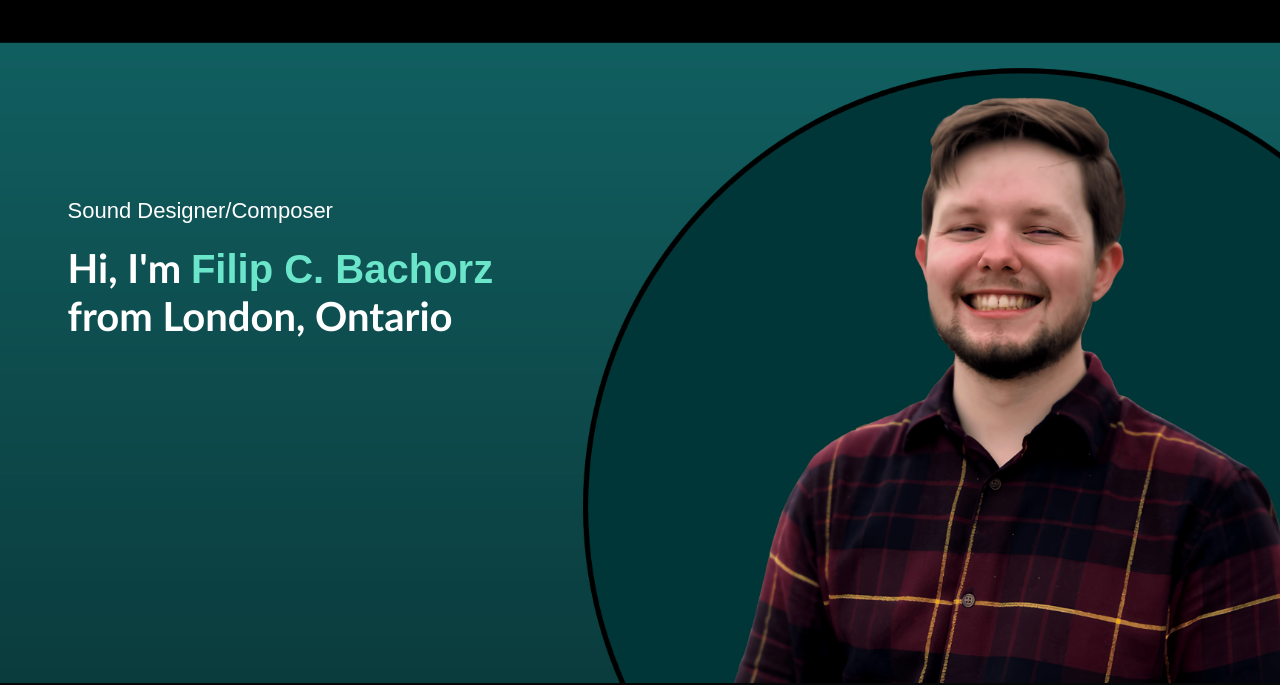
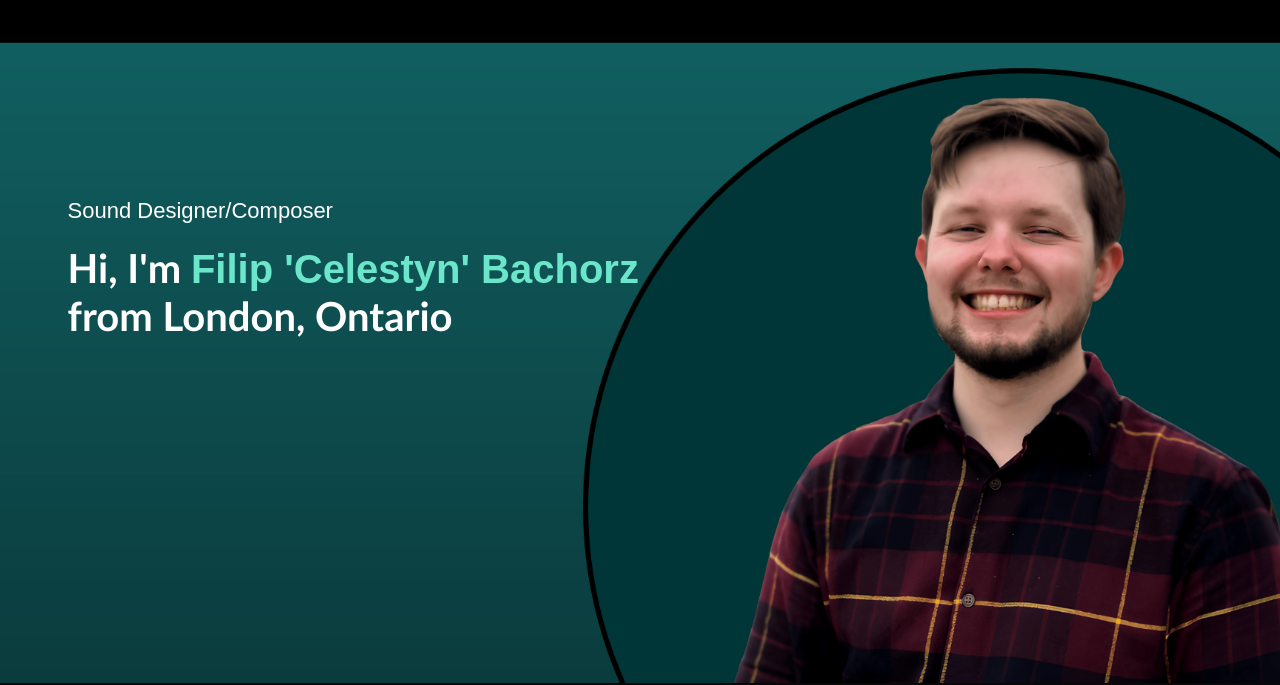
Before and after one commit to celestynaudio/fcbachorz-portfolio, a plain HTML site: page index.html in a window 1280 px wide. Shown: the part 117-802 px from the top of the page. Drawn offline with Linux system fonts and the light colour scheme.

Commit message:
Update index.html

```diff
--- a/index.html
+++ b/index.html
@@ -29,7 +29,7 @@
         </nav>
         <div class="header-text">
             <p>Sound Designer/Composer</p>
-            <h1>Hi, I'm <span>Filip C. Bachorz</span><br> from London, Ontario</h1> <!--'br' used to seperate text by row 'span' is to deliniate where-->
+            <h1>Hi, I'm <span>Filip 'Celestyn' Bachorz</span><br> from London, Ontario</h1> <!--'br' used to seperate text by row 'span' is to deliniate where-->
         </div>
     </div>
 </div>
```
